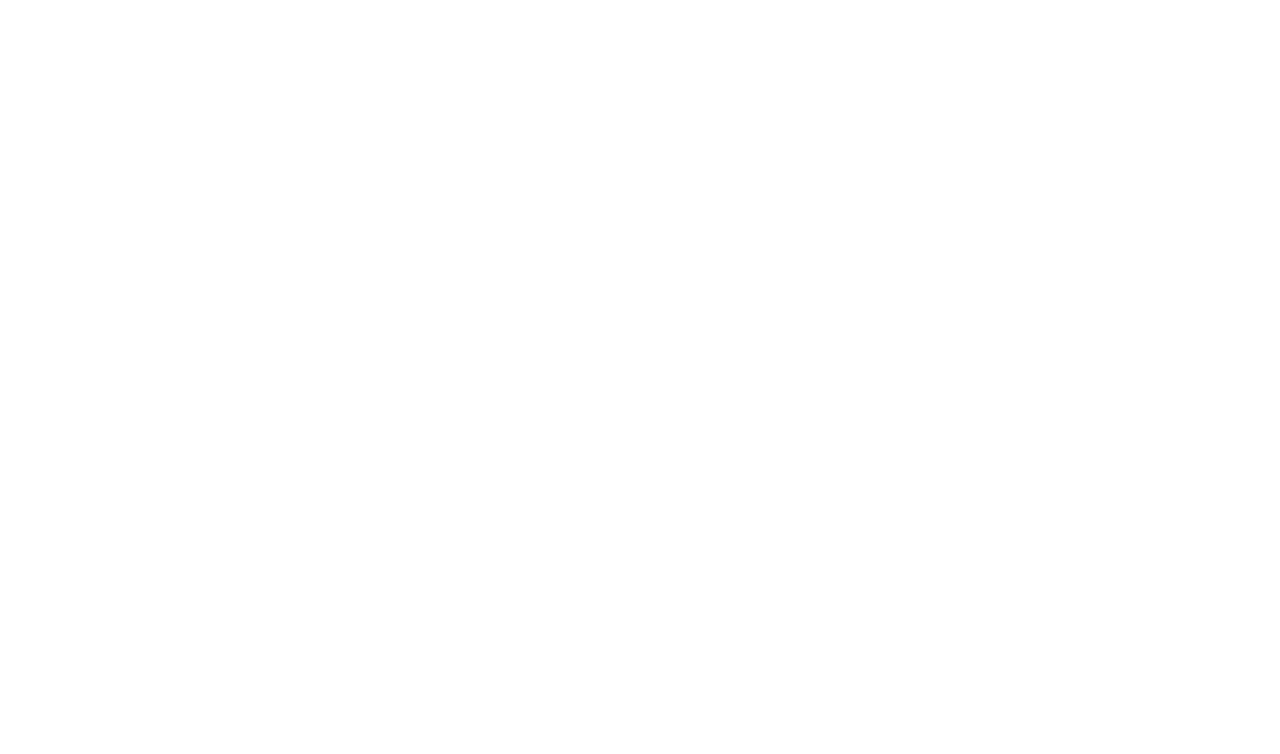
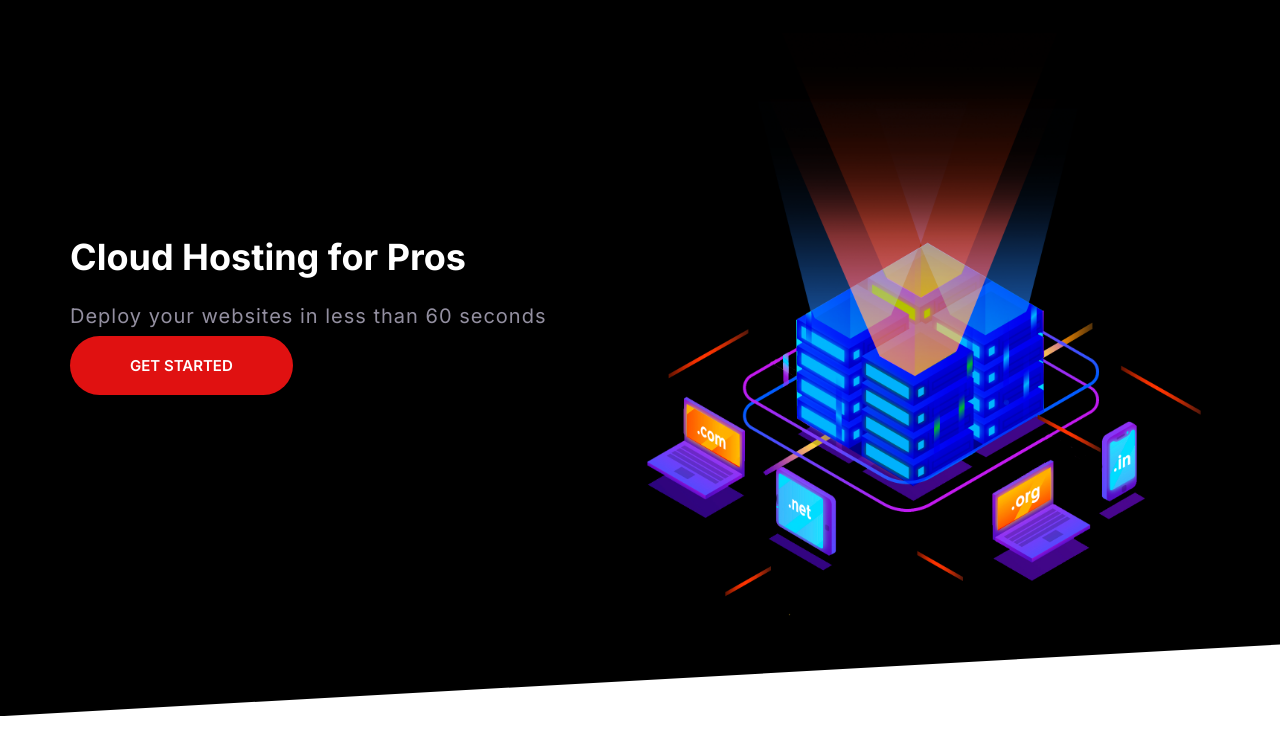
Before and after one commit to AronaLeaga/moshifiedbro, a plain HTML site: page CSS/index.html in a window 1280 px wide. Drawn offline with Linux system fonts and the light colour scheme.

Commit message:
building hero component

```diff
--- a/CSS/index.html
+++ b/CSS/index.html
@@ -1,5 +1,5 @@
 <!DOCTYPE html>
-<htl lang="en">
+<html lang="en">
   <head>
     <meta charset="UTF-8" />
     <meta http-equiv="X-UA-Compatible" content="IE=edge" />
@@ -15,6 +15,19 @@
     <link rel="stylesheet" href="/CSS/normalizecss.css"/>
   </head>
   <body>
+    <section class="block block--dark block--skewed-left hero">
+      <div class="container grid grid--1x2">
+        <header class="block__header hero__content">
+          <h1 class="block__heading">Cloud Hosting for Pros</h1>
+          <p class="hero__tagline">
+            Deploy your websites in less than 60 seconds
+          </p>
+          <a href="" class="btn btn--accent btn--stretched">Get Started</a>
+        </header>
+        <img class="hero__image" src="/IMAGES/banner.png" alt="" />
+      </div>
+    </section>
+    <script src="/js/main.js"></script>
+  </body>
 
-  </body>
-</htl>
+</html>
--- a/CSS/styles.css
+++ b/CSS/styles.css
@@ -31,6 +31,7 @@ body {
 h1, h2, h3 {
     color: var(--color-headings);
     margin-bottom: 1rem;
+    line-height: 1.1;
 
 }
 h1 {
@@ -543,97 +544,135 @@ a {
 
 /* BLOCKS */
 
-.block {
-    --padding-vertical: 6rem;
-    padding: var(--padding-vertical) 2rem;
+.block{
+    --padding-verticle: 6rem;
+    padding: var(--padding-verticle) 2rem;
+
 }
 
-.block__header {
+.block__header{
     text-align: center;
 }
 
-.block__heading {
+.block__heading{
     margin-top: 0;
+
 }
 
-.block--dark {
-    background: black;
-    color: white;
+.block--dark{
+    background: #000;
+    color: #ac9e9e;
 }
 
-.block--dark .block__heading {
-    color: white;
+.block--dark .block__heading{
+    color: #fff;
 }
-.block--skewed-right {
-    padding-bottom: calc(var(--padding-vertical) + 4rem);
+
+.block--skewed-right{
+    padding-bottom: calc(var(--padding-verticle) + 4rem);
     clip-path: polygon(0% 0%, 100% 0%, 100% 100%, 0% 86%);
 }
 
-.block--skewed-left {
-    padding-bottom: calc(var(--padding-vertical) + 4rem);
-    clip-path: polygon(0% 0%, 100% 0%, 100% 80%, 0% 100%);
+.block--skewed-left{
+    padding-bottom: calc(var(--padding-verticle) + 4rem);
+    clip-path: polygon(0% 0%, 100% 0%, 100% 90%, 0% 100%);
 }
-.container {
+
+.container{
     max-width: 1140px;
     margin: 0 auto;
 }
 
 /* NAVIGATION BAR */
 
-.nav {
-    background: rgb(180, 15, 147);
+.nav{
+    background: rgb(24, 108, 157);
     display: flex;
     justify-content: space-between;
     flex-wrap: wrap;
     padding: 0 1rem;
     align-items: center;
 }
-.nav__list {
+
+.nav__list{
     width: 100%;
     margin: 0;
 }
 
-.nav__item {
+.nav__item{
     padding: 0.5rem 2rem;
-    border-bottom: 1px solid greenyellow;
-
+    border-bottom: 1px solid #222;
 }
 
 .nav__item>a {
-    color: white;
+    color: rgb(204, 195, 195);
     transition: color 0.3s;
 }
 
 .nav__item>a:hover {
-    color: goldenrod;
+    color: #fff;
 }
-.nav__toggler {
+
+.nav__toggler{
     opacity: 0.5;
     transition: box-shadow .15s;
     cursor: pointer;
 }
 
-.nav.collapsible--expanded .nav__toggler {
+.nav.collapsible--expanded .nav__toggler{
     opacity: 1;
-    box-shadow: 0 0 0 3px black;
+    box-shadow: 0 0 0 3px rgb(159, 209, 214);
     border-radius: 5px;
 }
-.nav__brand {
+
+.nav__brand{
     transform: translateY(5px);
 }
-@media screen and (min-width: 768px) {
-    .nav__toggler {
+
+@media screen and (min-width: 768px){
+    .nav__toggler{
         display: none;
     }
-    .nav__list {
+
+    .nav__list{
         width: auto;
         display: flex;
         font-size: 1.6rem;
         max-height: 100%;
         opacity: 1;
     }
-    .nav__item {
+
+    .nav__item{
         border: 0;
     }
 
 }
+
+/* HERO */
+
+.hero{
+    clip-path: polygon(0% 0%, 100% 0%, 100% 90%, 0% 100%);
+
+}
+
+.hero__tagline{
+    font-size: 2rem;
+    color: #938fa0;
+    letter-spacing: 1px;
+    margin-top: 2rem 0 5rem;
+}
+
+.hero__image{
+    width: 100%;
+}
+
+@media screen and (min-width: 768px) {
+    .hero {
+        padding-top: 0;
+    }
+    .hero__content{
+        text-align: left;
+        align-self: center;
+    }
+
+}
```
Also changed, not shown: CSS/hero.html (added, +13 -0 lines), images/banner.png (added).
